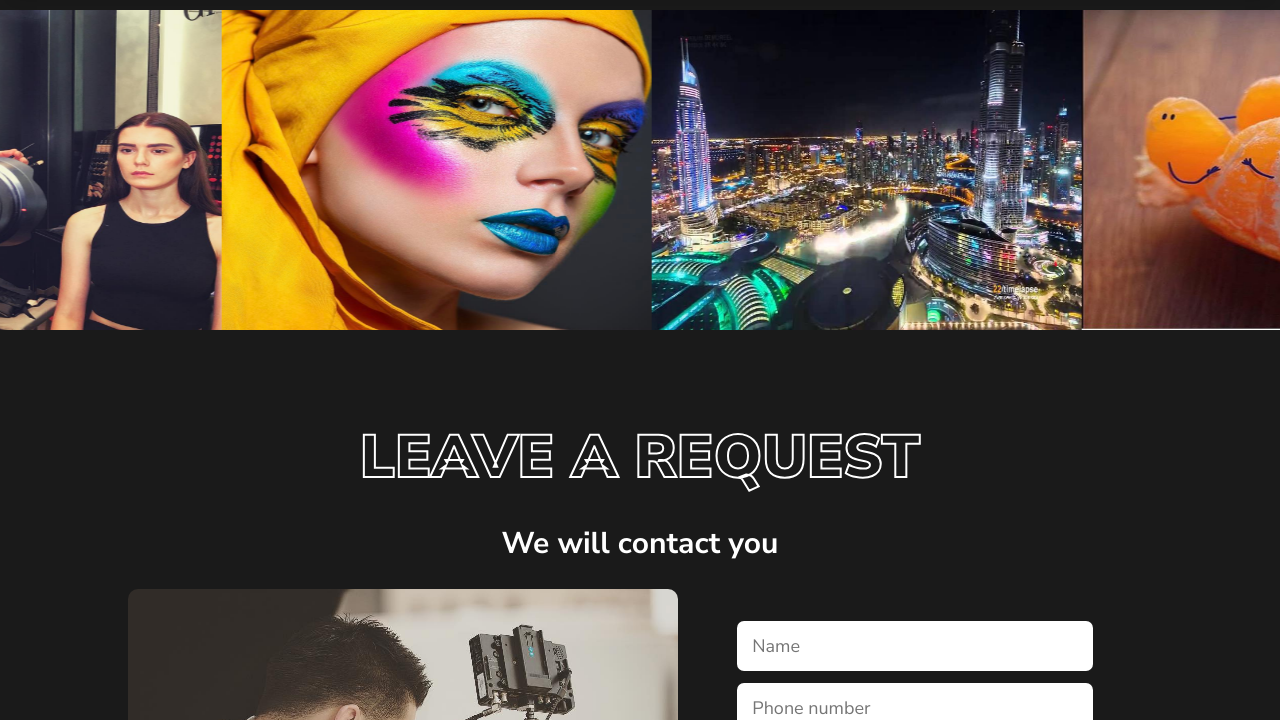
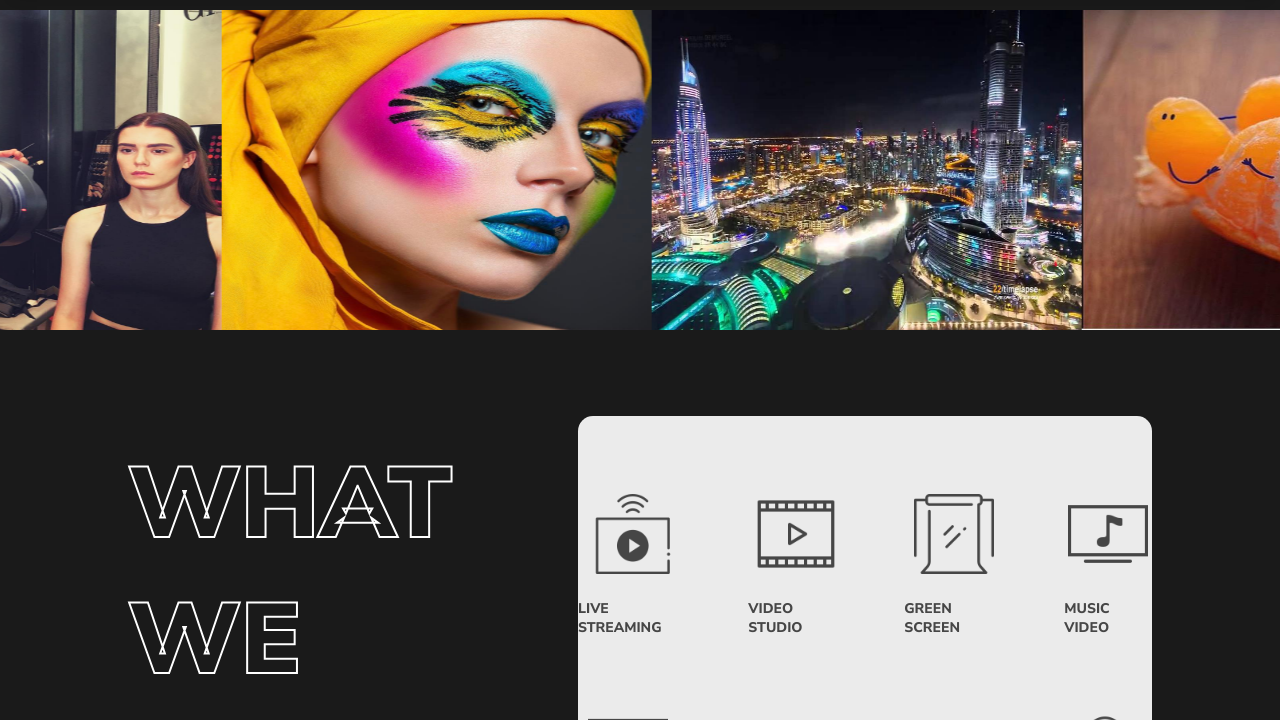
Before and after one commit to Aelita-js/studio-landing, a plain HTML site: page index.html in a window 1280 px wide. Shown: the part 2080-2800 px from the top of the page. Drawn offline with Linux system fonts and the light colour scheme.

Commit message:
new block & form working form

```diff
--- a/index.html
+++ b/index.html
@@ -4,30 +4,33 @@
     <meta charset="UTF-8">
     <meta http-equiv="X-UA-Compatible" content="IE=edge">
     <meta name="viewport" content="width=device-width, initial-scale=1.0">
+    <!-- Code author Imanalieva Aelita (aiko.imanalieva00@gmail.com) -->
     <link rel="preconnect" href="https://fonts.googleapis.com">
     <link rel="preconnect" href="https://fonts.gstatic.com" crossorigin>
     <link href="https://fonts.googleapis.com/css2?family=Nunito+Sans:wght@200;300;400;600;700;800;900&display=swap" rel="stylesheet">
     <link rel="stylesheet" href="./style/style.css">
-    <!-- Code author Imanalieva Aelita (aiko.imanalieva00@gmail.com) -->
     <title>Creative Video Production Agency Dubai - MK Production</title>
 </head>
 <body>
+    <!-- Code author Imanalieva Aelita (aiko.imanalieva00@gmail.com) -->
     <div class="intro">
 
+        <!-- ! =========== Background Video =============== -->
         <div class="intro__video">
             <div class="video">
                 <video class="video__media" src="./assets/videos/bg-video.mp4" autoplay muted loop></video>
             </div>
         </div>
-        <!-- Code author Imanalieva Aelita (aiko.imanalieva00@gmail.com) -->
+
+        <!-- ! =========== Header =============== -->
         <header>
             <img src="./assets/icons/logoWhite.svg" alt="MK Production">
             <ul>
                 <li><a href="#">Home</a></li>
                 <li><a href="#about">About us</a></li>
                 <li><a href="#works">Our works</a></li>
-                <li><a href="#">Team</a></li>
-                <li><a href="#">Contact us</a></li>
+                <li><a href="#services">Our services</a></li>
+                <li><a href="#contactus">Contact us</a></li>
             </ul>
             <div>
                 <a href="tel:+971585647512">+971 585647512</a>
@@ -48,7 +51,7 @@
         </div>
     </div>
 
-
+    <!-- ! =========== About =============== -->
     <div class="about" id="about">
         <div class="about__headline">
             <h2>About us</h2>
@@ -63,7 +66,7 @@
         </div>
     </div>
 
-
+    <!-- ! =========== Portfolio =============== -->
     <div class="works" id="works">
         <div class="works__headline">
             <h2>OUR WORKS</h2>
@@ -99,8 +102,53 @@
         </div> -->
     </div>
 
+    <!-- ! =========== Services =============== -->
+    <div class="services" id="services">
+        <div class="services__headline">
+            <h2>What we do?</h2>
+        </div>
+        <div class="services__block">
+            <div class="services__block__first block">
+                <div>
+                    <img src="./assets/icons/iconLiveStreaming.png" alt="Live Streaming">
+                    <h4>Live Streaming</h4>
+                </div>
+                <div>
+                    <img src="./assets/icons/iconVideoStudio.png" alt="Video Studio">
+                    <h4>Video Studio</h4>
+                </div>
+                <div>
+                    <img src="./assets/icons/iconGreenScreen.png" alt="Green Screen">
+                    <h4>Green Screen</h4>
+                </div>
+                <div>
+                    <img src="./assets/icons/iconMusicVideo.png" alt="Music Video">
+                    <h4>Music Video</h4>
+                </div>
+            </div>
+            <div class="services__block__second block">
+                <div>
+                    <img src="./assets/icons/iconFilmMaker.png" alt="Film Maker">
+                    <h4>Film Maker</h4>
+                </div>
+                <div>
+                    <img src="./assets/icons/iconVideography.png" alt="Videography">
+                    <h4>Videography</h4>
+                </div>
+                <div>
+                    <img src="./assets/icons/iconPhotography.png" alt="Photography">
+                    <h4>Photography</h4>
+                </div>
+                <div>
+                    <img src="./assets/icons/iconDrone.png" alt="Drone">
+                    <h4>Drone</h4>
+                </div>
+            </div>
+        </div>
+    </div>
 
-    <div class="form">
+    <!-- ! =========== Contact form =============== -->
+    <div class="form" id="contactus">
         <div class="form__heading">
             <h2>Leave a request</h2>
             <h3>We will contact you</h3>
@@ -109,18 +157,21 @@
             <div class="form__table__img">
                 <img src="./assets/imgs/about_one.jpg" alt="MK Production. Contact with us">
             </div>
-            <form class="form__table__inputs" action="" method="post" >
-                <input type="text" name="fvv" placeholder="Name">
-                <input type="tel" name="partialResponse" placeholder="Phone number">
-                <input type="email" name="pageHistory" placeholder="Email">
-                <input type="text" name="fbzx" placeholder="Your message">
+            <script type="text/javascript">var submitted=false;</script>
+            <iframe name="hidden_iframe" id="hidden_iframe"
+            style="display:none;" onload="if(submitted) {window.location='https://aelita-js.github.io/studio-landing/';}"></iframe>
+            <form action="https://docs.google.com/forms/d/e/1FAIpQLSfGxHUY968TaF08yE3qWZ1gJQ1i4ZBvJ3ljZ5RALXpRkpo7VQ/formResponse" method="post" target="hidden_iframe" onsubmit="submitted=true;" class="form__table__inputs">
+                <input type="text" name="entry.1883490445" placeholder="Name">
+                <input type="tel" name="entry.200767199" placeholder="Phone number">
+                <input type="email" name="entry.179454551" placeholder="Email">
+                <input type="text" name="entry.2073833922" placeholder="Your message">
                 <button type="submit">Submit</button>
             </form>
         </div>
 
     </div>
 
-
+    <!-- ! =========== Footer =============== -->
     <footer>
         <div class="footer__copyright">
             <img src="./assets/icons/logoWhite.svg" alt="logo">
@@ -150,7 +201,6 @@
     </footer>
 
     <!-- Code author Imanalieva Aelita (aiko.imanalieva00@gmail.com) -->
-
     <script>
         !function(){"use strict";document.addEventListener("click",function(t){const e=t.target.closest("[data-easy-toggle]");if(e){t.preventDefault();let a=e.getAttribute("data-easy-toggle"),s=e.getAttribute("data-easy-class");try{document.querySelectorAll("[data-easy-toggle]").forEach(t=>{t.hasAttribute("data-easy-parallel")||t===e||document.querySelector(t.getAttribute("data-easy-toggle")).classList.remove(t.getAttribute("data-easy-class"))}),document.querySelector(a).classList.toggle(s)}catch(t){console.warn("EasyToggler.js : Блок "+a+" не существует")}}if(!e){let e=document.querySelectorAll("[data-easy-rcoe]");Array.from(e).forEach.call(e,function(e){let a=e.getAttribute("data-easy-toggle"),s=e.getAttribute("data-easy-class");if(!t.target.closest(a))try{document.querySelector(a).classList.remove(s)}catch(t){console.warn("EasyToggler.js : Блок "+a+" не существует")}})}})}();
     </script>
--- a/style/style.scss
+++ b/style/style.scss
@@ -334,6 +334,73 @@ $animationSpeeds: 45s;
 
 // ! ===============================================================
 
+.services {
+    width: 80%;
+    margin-left: auto;
+    margin-right: auto;
+    display: flex;
+}
+
+.services__headline {
+    margin-right: 150px;
+    h2 {
+        width: 300px;
+        padding-top: 100px;
+        font-size: 100px;
+        font-weight: 900;
+        text-transform: uppercase;
+        -webkit-text-stroke: 2px rgb(255, 255, 255);
+        -webkit-text-fill-color: rgba(255, 255, 255, 0);
+    }
+}
+
+.services__block {
+    width: 60%;
+    height: 500px;
+    margin-top: 80px;
+    display: flex;
+    flex-direction: column;
+    align-items: center;
+    justify-content: space-evenly;
+
+    background-color: rgb(235, 235, 235);
+    border-radius: 15px;
+}
+
+.block {
+    display: flex;
+    div {
+        margin-right: 60px;
+        display: flex;
+        flex-direction: column;
+        justify-content: center;
+        align-items: center;
+        opacity: .7;
+        &:last-child {
+            transition: .5s;
+            margin-right: 0;
+        }
+        &:hover {
+            opacity: 1;
+        }
+        img {
+            width: 80px;
+            margin-bottom: 25px;
+        }
+        h4 {
+            font-weight: 800;
+            font-size: 14px;
+            text-transform: uppercase;
+        }
+    }
+}
+
+
+
+
+
+// ! ===============================================================
+
 .form {
     width: 80%;
     margin: 80px auto;
```
Also changed, not shown: assets/icons/iconDrone.png (added), assets/icons/iconFilmMaker.png (added), assets/icons/iconGreenScreen.png (added), assets/icons/iconLiveStreaming.png (added), assets/icons/iconMusicVideo.png (added), assets/icons/iconPhotography.png (added), assets/icons/iconVideoStudio.png (added), assets/icons/iconVideography.png (added), style/style.css, 1 other file.
